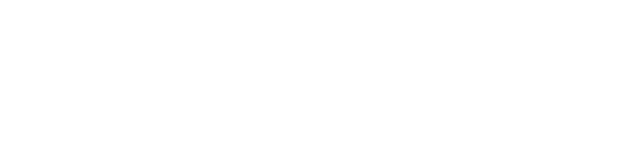
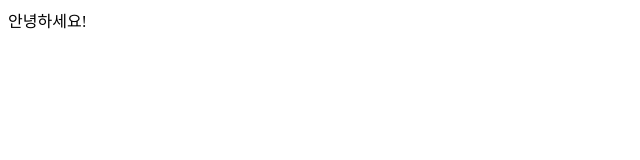
Before and after one commit to jeonghuieom/new_proj, a plain HTML site: page index.html in a window 1280 px wide. Shown: the whole page, without its empty margins (0-640 px from the left). Drawn offline with Linux system fonts and the light colour scheme.

Commit message:
index edit
index edit

```diff
--- a/index.html
+++ b/index.html
@@ -6,6 +6,6 @@
     <title>Document</title>
 </head>
 <body>
-
+     안녕하세요!
 </body>
 </html>
```
